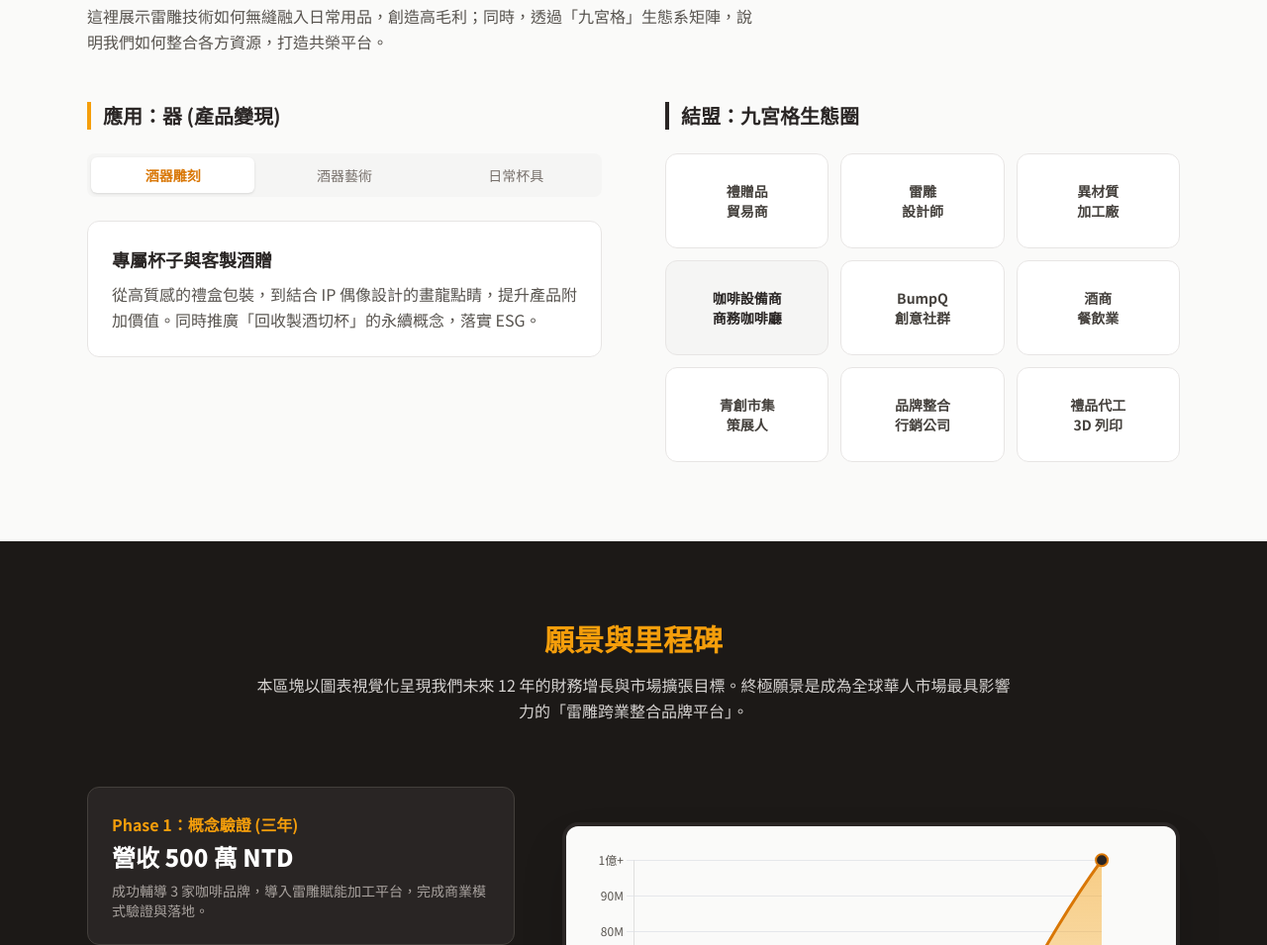
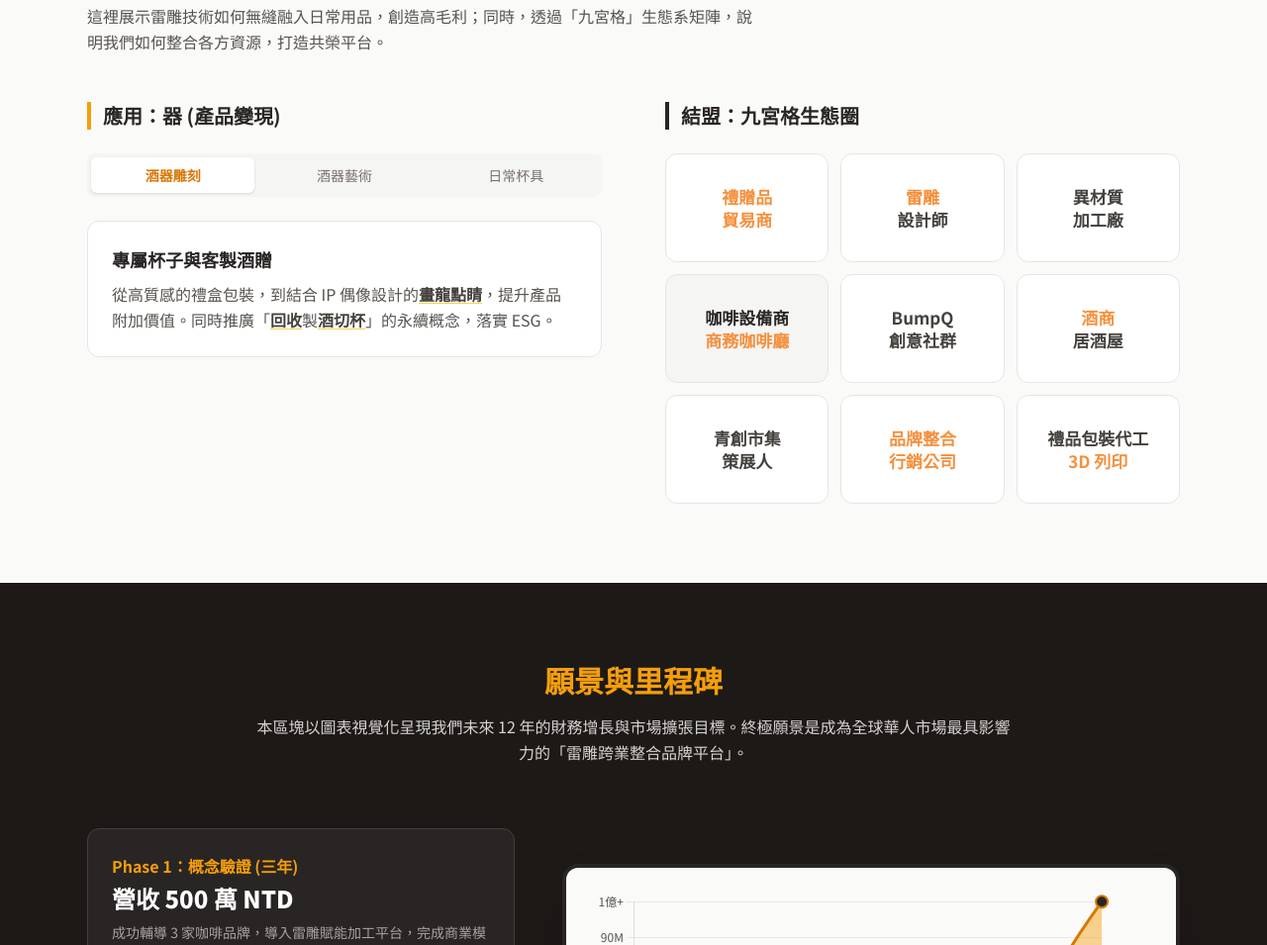
Before and after one commit to juon0/BQS_bp0511, a plain HTML site: page index.html in a window 1280 px wide. Shown: the part 4032-4987 px from the top of the page at 99% size. Drawn offline with nearby package versions, Linux system fonts and the light colour scheme.

Commit message:
Update index.html

```diff
--- a/index.html
+++ b/index.html
@@ -271,56 +271,56 @@
                     </div>
                     <div id="tab1" class="tab-pane bg-white p-6 rounded-xl border border-stone-200">
                         <h4 class="font-bold text-lg mb-2">專屬杯子與客製酒贈</h4>
-                        <p class="text-stone-600">從高質感的禮盒包裝，到結合 IP 偶像設計的畫龍點睛，提升產品附加價值。同時推廣「回收製酒切杯」的永續概念，落實 ESG。</p>
+                        <p class="text-stone-600">從高質感的禮盒包裝，到結合 IP 偶像設計的<a href="https://youtube.com/shorts/REZgtnaDx3c?si=MMIFUJdGvxacPYjZ" target="_blank" class="font-bold text-stone-700 hover:text-stone-900 underline decoration-amber-300 underline-offset-2">畫龍點睛</a>，提升產品附加價值。同時推廣「<a href="https://www.instagram.com/reel/DVvs4SZCinp/?igsh=MWZhNjh2b3ZxeDRxcw==" target="_blank" class="font-bold text-stone-700 hover:text-stone-900 underline decoration-amber-300 underline-offset-2">回收</a>製<a href="https://www.instagram.com/reel/DXKUuxrETrl/?igsh=ZmFxbHF6azAzdWE4" target="_blank" class="font-bold text-stone-700 hover:text-stone-900 underline decoration-amber-300 underline-offset-2">酒切杯</a>」的永續概念，落實 ESG。</p>
                     </div>
                     <div id="tab2" class="tab-pane bg-white p-6 rounded-xl border border-stone-200 hidden">
                         <h4 class="font-bold text-lg mb-2">品牌專屬藝術延伸</h4>
-                        <p class="text-stone-600">利用雷雕技術製作獨特的品牌酒粹畫、軟木塞瓶飾等周邊商品，加深品牌記憶點與藝術品味。</p>
+                        <p class="text-stone-600">利用雷雕技術製作獨特的品牌<a href="https://youtube.com/shorts/vJls3hb4fR4?si=j6alXKmRSMo3jXds" target="_blank" class="font-bold text-stone-700 hover:text-stone-900 underline decoration-amber-300 underline-offset-2">酒粹畫</a>、軟木塞瓶飾等周邊商品，加深品牌<a href="https://www.instagram.com/reel/DVGYtKzievy/?igsh=OHZtZm9uaDhqOWtm" target="_blank" class="font-bold text-stone-700 hover:text-stone-900 underline decoration-amber-300 underline-offset-2">記憶點</a>與藝術品味。</p>
                     </div>
                     <div id="tab3" class="tab-pane bg-white p-6 rounded-xl border border-stone-200 hidden">
                         <h4 class="font-bold text-lg mb-2">保溫杯與咖啡周邊</h4>
-                        <p class="text-stone-600">提供藝術刻字服務、製作咖啡廳專屬周邊，以及熟客環保外帶杯客製化，有效增強顧客黏著度與忠誠度。</p>
+                        <p class="text-stone-600">提供<a href="https://youtube.com/shorts/ZKOuNqyNomI?si=ddbCgpWd0L19c7Rj" target="_blank" class="font-bold text-stone-700 hover:text-stone-900 underline decoration-amber-300 underline-offset-2">藝術刻字</a>服務、製作咖啡廳專屬周邊，以及熟客<a href="https://youtube.com/shorts/8cfQnf47cZQ?si=avTXIYlAq3XBT_t8" target="_blank" class="font-bold text-stone-700 hover:text-stone-900 underline decoration-amber-300 underline-offset-2">環保外帶杯客製化</a>，有效增強顧客黏著度與忠誠度。</p>
                     </div>
                 </div>
 
                 <div>
                     <h3 class="text-xl font-bold text-stone-800 mb-6 border-l-4 border-stone-800 pl-3">結盟：九宮格生態圈</h3>
                     <div class="grid grid-cols-3 gap-3">
-                        <div class="group relative bg-white border border-stone-200 p-4 rounded-xl text-center hover:bg-stone-900 hover:border-stone-900 transition-all cursor-default h-24 flex items-center justify-center">
-                            <span class="font-bold text-stone-700 group-hover:text-white transition-colors text-sm">禮贈品<br>貿易商</span>
-                            <div class="absolute inset-0 bg-amber-500 rounded-xl opacity-0 group-hover:opacity-100 transition-opacity flex items-center justify-center p-2 text-white text-xs font-medium -z-10 group-hover:z-10">大宗訂單來源</div>
+                        <div class="group relative bg-white border border-stone-200 p-4 rounded-xl text-center hover:bg-stone-900 hover:border-stone-900 transition-all cursor-default min-h-[110px] flex items-center justify-center">
+                            <span class="font-bold text-[#F58F3C] group-hover:text-white transition-colors text-base md:text-[17px] leading-snug">禮贈品<br>貿易商</span>
+                            <div class="absolute inset-0 bg-amber-500 rounded-xl opacity-0 group-hover:opacity-100 transition-opacity flex items-center justify-center p-2 text-white text-sm font-medium -z-10 group-hover:z-10">大宗訂單來源</div>
                         </div>
-                        <div class="group relative bg-white border border-stone-200 p-4 rounded-xl text-center hover:bg-stone-900 transition-all cursor-default h-24 flex items-center justify-center">
-                            <span class="font-bold text-stone-700 group-hover:text-white transition-colors text-sm">雷雕<br>設計師</span>
-                            <div class="absolute inset-0 bg-amber-500 rounded-xl opacity-0 group-hover:opacity-100 transition-opacity flex items-center justify-center p-2 text-white text-xs font-medium -z-10 group-hover:z-10">內容與IP提供者</div>
+                        <div class="group relative bg-white border border-stone-200 p-4 rounded-xl text-center hover:bg-stone-900 transition-all cursor-default min-h-[110px] flex items-center justify-center">
+                            <span class="font-bold text-stone-700 group-hover:text-white transition-colors text-base md:text-[17px] leading-snug"><span class="text-[#F58F3C] group-hover:text-white transition-colors">雷雕</span><br>設計師</span>
+                            <div class="absolute inset-0 bg-amber-500 rounded-xl opacity-0 group-hover:opacity-100 transition-opacity flex items-center justify-center p-2 text-white text-sm font-medium -z-10 group-hover:z-10">內容與IP提供者</div>
                         </div>
-                        <div class="group relative bg-white border border-stone-200 p-4 rounded-xl text-center hover:bg-stone-900 transition-all cursor-default h-24 flex items-center justify-center">
-                            <span class="font-bold text-stone-700 group-hover:text-white transition-colors text-sm">異材質<br>加工廠</span>
-                            <div class="absolute inset-0 bg-amber-500 rounded-xl opacity-0 group-hover:opacity-100 transition-opacity flex items-center justify-center p-2 text-white text-xs font-medium -z-10 group-hover:z-10">後段加工支援</div>
+                        <div class="group relative bg-white border border-stone-200 p-4 rounded-xl text-center hover:bg-stone-900 transition-all cursor-default min-h-[110px] flex items-center justify-center">
+                            <span class="font-bold text-stone-700 group-hover:text-white transition-colors text-base md:text-[17px] leading-snug">異材質<br>加工廠</span>
+                            <div class="absolute inset-0 bg-amber-500 rounded-xl opacity-0 group-hover:opacity-100 transition-opacity flex items-center justify-center p-2 text-white text-sm font-medium -z-10 group-hover:z-10">後段加工支援</div>
                         </div>
-                        <div class="group relative bg-stone-100 border border-stone-200 p-4 rounded-xl text-center hover:bg-stone-900 transition-all cursor-default h-24 flex items-center justify-center">
-                            <span class="font-bold text-stone-800 group-hover:text-white transition-colors text-sm">咖啡設備商<br>商務咖啡廳</span>
-                            <div class="absolute inset-0 bg-amber-600 rounded-xl opacity-0 group-hover:opacity-100 transition-opacity flex items-center justify-center p-2 text-white text-xs font-medium -z-10 group-hover:z-10">場域與客流提供</div>
+                        <div class="group relative bg-stone-100 border border-stone-200 p-4 rounded-xl text-center hover:bg-stone-900 transition-all cursor-default min-h-[110px] flex items-center justify-center">
+                            <span class="font-bold text-stone-800 group-hover:text-white transition-colors text-base md:text-[17px] leading-snug">咖啡設備商<br><span class="text-[#F58F3C] group-hover:text-white transition-colors">商務咖啡廳</span></span>
+                            <div class="absolute inset-0 bg-amber-600 rounded-xl opacity-0 group-hover:opacity-100 transition-opacity flex items-center justify-center p-2 text-white text-sm font-medium -z-10 group-hover:z-10">場域與客流提供</div>
                         </div>
-                        <div class="group relative bg-white border border-stone-200 p-4 rounded-xl text-center hover:bg-stone-900 transition-all cursor-default h-24 flex items-center justify-center">
-                            <span class="font-bold text-stone-700 group-hover:text-white transition-colors text-sm">BumpQ<br>創意社群</span>
-                            <div class="absolute inset-0 bg-amber-500 rounded-xl opacity-0 group-hover:opacity-100 transition-opacity flex items-center justify-center p-2 text-white text-xs font-medium -z-10 group-hover:z-10">技術交流與創新</div>
+                        <div class="group relative bg-white border border-stone-200 p-4 rounded-xl text-center hover:bg-stone-900 transition-all cursor-default min-h-[110px] flex items-center justify-center">
+                            <span class="font-bold text-stone-700 group-hover:text-white transition-colors text-base md:text-[17px] leading-snug">BumpQ<br>創意社群</span>
+                            <div class="absolute inset-0 bg-amber-500 rounded-xl opacity-0 group-hover:opacity-100 transition-opacity flex items-center justify-center p-2 text-white text-sm font-medium -z-10 group-hover:z-10">技術交流與創新</div>
                         </div>
-                        <div class="group relative bg-white border border-stone-200 p-4 rounded-xl text-center hover:bg-stone-900 transition-all cursor-default h-24 flex items-center justify-center">
-                            <span class="font-bold text-stone-700 group-hover:text-white transition-colors text-sm">酒商<br>餐飲業</span>
-                            <div class="absolute inset-0 bg-amber-500 rounded-xl opacity-0 group-hover:opacity-100 transition-opacity flex items-center justify-center p-2 text-white text-xs font-medium -z-10 group-hover:z-10">高單價應用場景</div>
+                        <div class="group relative bg-white border border-stone-200 p-4 rounded-xl text-center hover:bg-stone-900 transition-all cursor-default min-h-[110px] flex items-center justify-center">
+                            <span class="font-bold text-stone-700 group-hover:text-white transition-colors text-base md:text-[17px] leading-snug"><span class="text-[#F58F3C] group-hover:text-white transition-colors">酒商</span><br>居酒屋</span>
+                            <div class="absolute inset-0 bg-amber-500 rounded-xl opacity-0 group-hover:opacity-100 transition-opacity flex items-center justify-center p-2 text-white text-sm font-medium -z-10 group-hover:z-10">高單價應用場景</div>
                         </div>
-                        <div class="group relative bg-white border border-stone-200 p-4 rounded-xl text-center hover:bg-stone-900 transition-all cursor-default h-24 flex items-center justify-center">
-                            <span class="font-bold text-stone-700 group-hover:text-white transition-colors text-sm">青創市集<br>策展人</span>
-                            <div class="absolute inset-0 bg-amber-500 rounded-xl opacity-0 group-hover:opacity-100 transition-opacity flex items-center justify-center p-2 text-white text-xs font-medium -z-10 group-hover:z-10">線下曝光與銷售</div>
+                        <div class="group relative bg-white border border-stone-200 p-4 rounded-xl text-center hover:bg-stone-900 transition-all cursor-default min-h-[110px] flex items-center justify-center">
+                            <span class="font-bold text-stone-700 group-hover:text-white transition-colors text-base md:text-[17px] leading-snug">青創市集<br>策展人</span>
+                            <div class="absolute inset-0 bg-amber-500 rounded-xl opacity-0 group-hover:opacity-100 transition-opacity flex items-center justify-center p-2 text-white text-sm font-medium -z-10 group-hover:z-10">線下曝光與銷售</div>
                         </div>
-                        <div class="group relative bg-white border border-stone-200 p-4 rounded-xl text-center hover:bg-stone-900 transition-all cursor-default h-24 flex items-center justify-center">
-                            <span class="font-bold text-stone-700 group-hover:text-white transition-colors text-sm">品牌整合<br>行銷公司</span>
-                            <div class="absolute inset-0 bg-amber-500 rounded-xl opacity-0 group-hover:opacity-100 transition-opacity flex items-center justify-center p-2 text-white text-xs font-medium -z-10 group-hover:z-10">企業公關禮品</div>
+                        <div class="group relative bg-white border border-stone-200 p-4 rounded-xl text-center hover:bg-stone-900 transition-all cursor-default min-h-[110px] flex items-center justify-center">
+                            <span class="font-bold text-[#F58F3C] group-hover:text-white transition-colors text-base md:text-[17px] leading-snug">品牌整合<br>行銷公司</span>
+                            <div class="absolute inset-0 bg-amber-500 rounded-xl opacity-0 group-hover:opacity-100 transition-opacity flex items-center justify-center p-2 text-white text-sm font-medium -z-10 group-hover:z-10">企業公關禮品</div>
                         </div>
-                        <div class="group relative bg-white border border-stone-200 p-4 rounded-xl text-center hover:bg-stone-900 transition-all cursor-default h-24 flex items-center justify-center">
-                            <span class="font-bold text-stone-700 group-hover:text-white transition-colors text-sm">禮品代工<br>3D 列印</span>
-                            <div class="absolute inset-0 bg-amber-500 rounded-xl opacity-0 group-hover:opacity-100 transition-opacity flex items-center justify-center p-2 text-white text-xs font-medium -z-10 group-hover:z-10">周邊配套服務</div>
+                        <div class="group relative bg-white border border-stone-200 p-4 rounded-xl text-center hover:bg-stone-900 transition-all cursor-default min-h-[110px] flex items-center justify-center">
+                            <span class="font-bold text-stone-700 group-hover:text-white transition-colors text-base md:text-[17px] leading-snug">禮品包裝代工<br><span class="text-[#F58F3C] group-hover:text-white transition-colors">3D 列印</span></span>
+                            <div class="absolute inset-0 bg-amber-500 rounded-xl opacity-0 group-hover:opacity-100 transition-opacity flex items-center justify-center p-2 text-white text-sm font-medium -z-10 group-hover:z-10">周邊配套服務</div>
                         </div>
                     </div>
                 </div>
```
